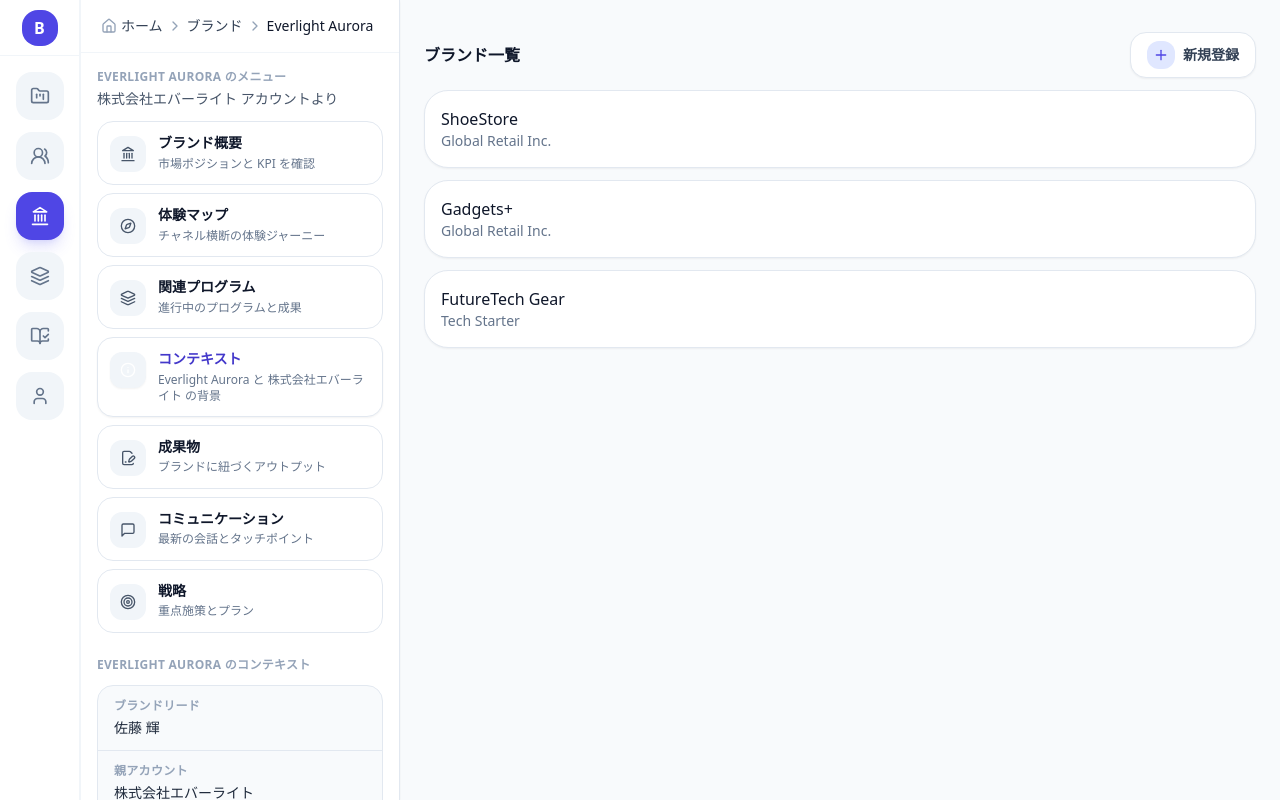
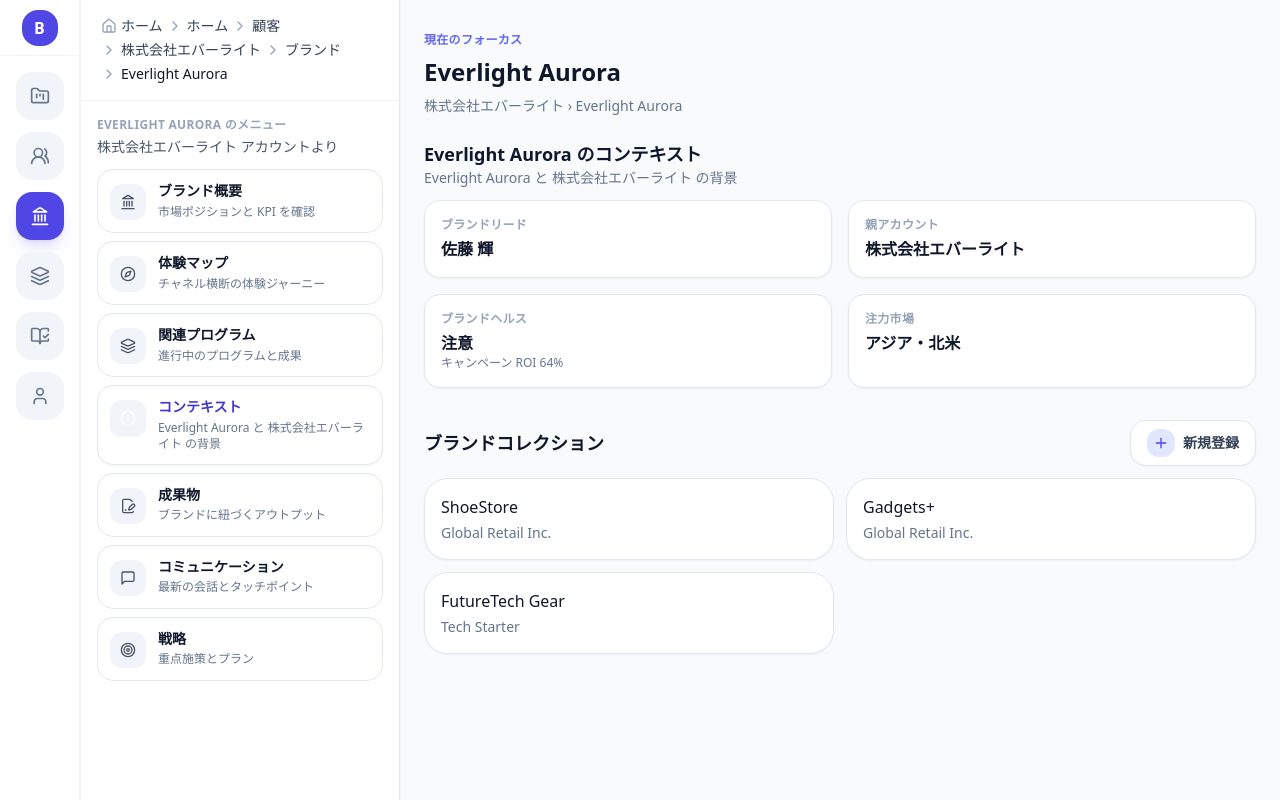
Before and after one commit to aony1215/benten_prototype, a Next.js app: page /brands in a window 1280 px wide. Built offline with nearby package versions, Linux system fonts and the light colour scheme.

Commit message:
Align breadcrumbs and central detail with hierarchy

```diff
--- a/app/brands/page.tsx
+++ b/app/brands/page.tsx
@@ -1,6 +1,6 @@
 'use client'
 import Link from 'next/link'
-import { Shell } from '@/components/Shell'
+import { HierarchyDetail, Shell } from '@/components/Shell'
 import { AddButton } from '@/components/ui/AddButton'
 
 const brands = [
@@ -12,18 +12,23 @@
 export default function Brands() {
   return (
     <Shell crumbs={[{ href: '/brands', label: 'ブランド一覧' }]}>
-      <div className="flex items-center justify-between mb-3">
-        <h1 className="font-semibold">ブランド一覧</h1>
+      <div className="space-y-8">
+        <HierarchyDetail />
+        <section className="space-y-3">
+          <div className="flex items-center justify-between">
+            <h2 className="text-lg font-semibold text-slate-900">ブランドコレクション</h2>
             <AddButton href="/brands/new">新規登録</AddButton>
           </div>
-      <div className="grid gap-3">
+          <div className="grid gap-3 md:grid-cols-2">
             {brands.map(b => (
-          <Link key={b.id} href={`/brands/${b.id}`} className="card p-4 card-hover">
-            <div className="font-medium">{b.name}</div>
+              <Link key={b.id} href={`/brands/${b.id}`} className="card card-hover flex flex-col gap-1 p-4">
+                <div className="font-medium text-slate-900">{b.name}</div>
                 <div className="text-sm text-slate-500">{b.account}</div>
               </Link>
             ))}
           </div>
+        </section>
+      </div>
     </Shell>
   )
 }
--- a/components/Shell.tsx
+++ b/components/Shell.tsx
@@ -41,6 +41,14 @@
 }
 
 type ModeNavItem = ModeNavDefinition & {
+  href: string
+  isActive: boolean
+}
+
+type NavigationItemSummary = {
+  label: string
+  description?: string
+  params?: Record<string, string>
   href: string
   isActive: boolean
 }
@@ -91,10 +99,20 @@
       items: CollectionItem[]
     }
 
+type NavigationSection = Extract<HierarchySection, { type: 'navigation' }>
+type DetailSection = Extract<HierarchySection, { type: 'context' | 'collection' }>
+
+type HierarchySelection = {
+  customer?: CustomerAccount
+  brand?: CustomerBrand | null
+  program?: CustomerProgram | null
+}
+
 type HierarchyState = {
   breadcrumbs: Crumb[]
   sections: HierarchySection[]
   activeSection: string | null
+  selection: HierarchySelection
 }
 
 type CustomerProgram = {
@@ -447,25 +465,44 @@
           ]
         : [],
       activeSection: null,
+      selection: {},
     }
   }
 }
 
-function pickCustomer(sp: ReadonlyURLSearchParams | null) {
-  const requestedId = sp?.get('customerId')
+function pickCustomer(sp: ReadonlyURLSearchParams | null, pathname: string) {
+  let requestedId = sp?.get('customerId')
+  if (!requestedId && pathname.startsWith('/customers/')) {
+    const [, , candidate] = pathname.split('/')
+    if (candidate) {
+      requestedId = candidate
+    }
+  }
   const customer = CUSTOMER_GRAPH.find(account => account.id === requestedId) ?? CUSTOMER_GRAPH[0]
   return customer
 }
 
-function findBrand(customer: CustomerAccount, sp: ReadonlyURLSearchParams | null) {
-  const requestedId = sp?.get('brandId')
+function findBrand(customer: CustomerAccount, sp: ReadonlyURLSearchParams | null, pathname: string) {
+  let requestedId = sp?.get('brandId')
+  if (!requestedId && pathname.startsWith('/brands/')) {
+    const [, , candidate] = pathname.split('/')
+    if (candidate) {
+      requestedId = candidate
+    }
+  }
   if (!requestedId) return null
   return customer.brands.find(brand => brand.id === requestedId) ?? null
 }
 
-function findProgram(brand: CustomerBrand | null, sp: ReadonlyURLSearchParams | null) {
+function findProgram(brand: CustomerBrand | null, sp: ReadonlyURLSearchParams | null, pathname: string) {
   if (!brand) return null
-  const requestedId = sp?.get('programId')
+  let requestedId = sp?.get('programId')
+  if (!requestedId && pathname.startsWith('/programs/')) {
+    const [, , candidate] = pathname.split('/')
+    if (candidate) {
+      requestedId = candidate
+    }
+  }
   if (!requestedId) return null
   return brand.programs.find(program => program.id === requestedId) ?? null
 }
@@ -512,9 +549,9 @@
   return customer[key]
 }
 function buildCustomerHierarchy({ sp, currentView, pathname }: BuilderArgs): HierarchyState {
-  const customer = pickCustomer(sp)
-  const brand = findBrand(customer, sp)
-  const program = findProgram(brand, sp)
+  const customer = pickCustomer(sp, pathname)
+  const brand = findBrand(customer, sp, pathname)
+  const program = findProgram(brand, sp, pathname)
   const activeSection = sp?.get('section') ?? 'context'
 
   const navDefinitions: ModeNavDefinition[] = []
@@ -608,6 +645,7 @@
   })
 
   const breadcrumbs: Crumb[] = [
+    { href: '/', label: 'ホーム' },
     { href: createHrefWithView('/customers', sp, 'customer'), label: '顧客' },
     {
       href: createHrefWithView(
@@ -622,6 +660,7 @@
   ]
 
   if (brand) {
+    breadcrumbs.push({ href: createHrefWithView('/brands', sp, 'brand'), label: 'ブランド' })
     breadcrumbs.push({
       href: createHrefWithView(
         '/customers',
@@ -635,6 +674,7 @@
   }
 
   if (brand && program) {
+    breadcrumbs.push({ href: createHrefWithView('/programs', sp, 'program'), label: 'プログラム' })
     breadcrumbs.push({
       href: createHrefWithView(
         '/customers',
@@ -705,7 +745,7 @@
     items: strategies,
   })
 
-  return { breadcrumbs, sections, activeSection }
+  return { breadcrumbs, sections, activeSection, selection: { customer, brand, program } }
 }
 function buildBrandHierarchy({ sp, currentView, pathname }: BuilderArgs): HierarchyState {
   const allBrands: Array<{ customer: CustomerAccount; brand: CustomerBrand }> = []
@@ -715,7 +755,13 @@
     })
   })
 
-  const requestedBrandId = sp?.get('brandId')
+  let requestedBrandId = sp?.get('brandId')
+  if (!requestedBrandId && pathname.startsWith('/brands/')) {
+    const [, , candidate] = pathname.split('/')
+    if (candidate) {
+      requestedBrandId = candidate
+    }
+  }
   const fallback = allBrands[0]
   const active = allBrands.find(entry => entry.brand.id === requestedBrandId) ?? fallback
   const { customer, brand } = active
@@ -787,6 +833,18 @@
   })
 
   const breadcrumbs: Crumb[] = [
+    { href: '/', label: 'ホーム' },
+    { href: createHrefWithView('/customers', sp, 'customer'), label: '顧客' },
+    {
+      href: createHrefWithView(
+        '/customers',
+        sp,
+        'customer',
+        { customerId: customer.id },
+        { preserve: ['customerId'] },
+      ),
+      label: customer.name,
+    },
     { href: createHrefWithView('/brands', sp, 'brand'), label: 'ブランド' },
     {
       href: createHrefWithView(
@@ -851,7 +909,7 @@
     items: brand.strategies,
   })
 
-  return { breadcrumbs, sections, activeSection }
+  return { breadcrumbs, sections, activeSection, selection: { customer, brand } }
 }
 function buildProgramHierarchy({ sp, currentView, pathname }: BuilderArgs): HierarchyState {
   const allPrograms: Array<{ customer: CustomerAccount; brand: CustomerBrand; program: CustomerProgram }> = []
@@ -863,7 +921,13 @@
     })
   })
 
-  const requestedProgramId = sp?.get('programId')
+  let requestedProgramId = sp?.get('programId')
+  if (!requestedProgramId && pathname.startsWith('/programs/')) {
+    const [, , candidate] = pathname.split('/')
+    if (candidate) {
+      requestedProgramId = candidate
+    }
+  }
   const fallback = allPrograms[0]
   const active = allPrograms.find(entry => entry.program.id === requestedProgramId) ?? fallback
   const { customer, brand, program } = active
@@ -936,6 +1000,29 @@
   })
 
   const breadcrumbs: Crumb[] = [
+    { href: '/', label: 'ホーム' },
+    { href: createHrefWithView('/customers', sp, 'customer'), label: '顧客' },
+    {
+      href: createHrefWithView(
+        '/customers',
+        sp,
+        'customer',
+        { customerId: customer.id },
+        { preserve: ['customerId'] },
+      ),
+      label: customer.name,
+    },
+    { href: createHrefWithView('/brands', sp, 'brand'), label: 'ブランド' },
+    {
+      href: createHrefWithView(
+        '/brands',
+        sp,
+        'brand',
+        { brandId: brand.id },
+        { preserve: ['brandId'] },
+      ),
+      label: brand.name,
+    },
     { href: createHrefWithView('/programs', sp, 'program'), label: 'プログラム' },
     {
       href: createHrefWithView(
@@ -1000,7 +1087,7 @@
     items: program.strategies,
   })
 
-  return { breadcrumbs, sections, activeSection }
+  return { breadcrumbs, sections, activeSection, selection: { customer, brand, program } }
 }
 const HIERARCHY_BUILDERS: Record<ViewId, HierarchyBuilder> = {
   projects: buildFallbackHierarchy(MODE_NAV_FALLBACK.projects),
@@ -1020,15 +1107,51 @@
   const builder = HIERARCHY_BUILDERS[currentView] ?? buildFallbackHierarchy([])
   const hierarchy = builder({ sp, currentView, pathname })
   const breadcrumbs = hierarchy.breadcrumbs.length ? hierarchy.breadcrumbs : crumbsFromProps ?? []
-  const hasMenu = hierarchy.sections.length > 0
+  const navigationSections = hierarchy.sections.filter(
+    (section): section is NavigationSection => section.type === 'navigation',
+  )
+  const detailSections = hierarchy.sections.filter(
+    (section): section is DetailSection => section.type !== 'navigation',
+  )
+  const navigationItems = navigationSections
+    .flatMap(section => section.items)
+    .map(item => ({
+      label: item.label,
+      description: item.description,
+      params: item.params,
+      href: item.href,
+      isActive: item.isActive,
+    }))
+  const hasMenu = navigationSections.length > 0
 
   return {
     modeOptions,
-    sections: hierarchy.sections,
+    navigationSections,
+    navigationItems,
+    detailSections,
     breadcrumbs,
     hasMenu,
     activeSection: hierarchy.activeSection,
+    selection: hierarchy.selection,
   }
+}
+
+type HierarchyContextValue = {
+  breadcrumbs: Crumb[]
+  activeSection: string | null
+  detailSections: DetailSection[]
+  navigationItems: NavigationItemSummary[]
+  selection: HierarchySelection
+}
+
+const HierarchyStateContext = React.createContext<HierarchyContextValue | null>(null)
+
+export function useHierarchyState(): HierarchyContextValue {
+  const context = React.useContext(HierarchyStateContext)
+  if (!context) {
+    throw new Error('useHierarchyState must be used within Shell')
+  }
+  return context
 }
 
 function statusLabel(status?: CollectionItem['status']) {
@@ -1046,20 +1169,22 @@
 }
 
 export function Shell({ children, crumbs }: { children: React.ReactNode; crumbs?: Crumb[] }) {
-  const { modeOptions, sections, breadcrumbs, hasMenu, activeSection } = useNav(crumbs)
+  const {
+    modeOptions,
+    navigationSections,
+    detailSections,
+    navigationItems,
+    breadcrumbs,
+    hasMenu,
+    activeSection,
+    selection,
+  } = useNav(crumbs)
   const totalRailWidth = ICON_RAIL_WIDTH + (hasMenu ? DEFAULT_MENU_WIDTH : 0)
 
-  const visibleSections = sections.filter(section => {
-    if (section.type === 'navigation') {
-      return true
-    }
-    if (!activeSection) {
-      return false
-    }
-    return section.sectionKey === activeSection
-  })
-
   return (
+    <HierarchyStateContext.Provider
+      value={{ breadcrumbs, activeSection, detailSections, navigationItems, selection }}
+    >
       <div className="min-h-screen bg-slate-50 text-slate-900">
         <aside
           className="fixed inset-y-0 left-0 z-40 flex border-r border-slate-200 bg-white shadow-sm"
@@ -1103,9 +1228,7 @@
                 <Breadcrumbs crumbs={breadcrumbs} />
               </div>
               <div className="flex-1 space-y-6 overflow-y-auto px-4 py-4">
-              {visibleSections.map(section => {
-                if (section.type === 'navigation') {
-                  return (
+                {navigationSections.map(section => (
                   <section key={section.id} className="space-y-3">
                     <div className="space-y-1">
                       <h2 className="text-xs font-semibold uppercase tracking-wide text-slate-400">{section.title}</h2>
@@ -1154,83 +1277,7 @@
                       })}
                     </div>
                   </section>
-                  )
-                }
-
-                if (section.type === 'context') {
-                  return (
-                    <section key={section.id} className="space-y-3">
-                      <h2 className="text-xs font-semibold uppercase tracking-wide text-slate-400">{section.title}</h2>
-                      <div className="rounded-2xl border border-slate-200 bg-slate-50">
-                        <dl className="divide-y divide-slate-200">
-                          {section.entries.map(entry => (
-                            <div key={`${entry.label}-${entry.value}`} className="flex flex-col gap-1 px-4 py-3">
-                              <dt className="text-xs font-semibold uppercase tracking-wide text-slate-400">{entry.label}</dt>
-                              <dd className="text-sm font-medium text-slate-800">{entry.value}</dd>
-                              {entry.meta ? (
-                                <dd className="text-xs text-slate-500">{entry.meta}</dd>
-                              ) : null}
-                            </div>
                 ))}
-                        </dl>
-                      </div>
-                    </section>
-                  )
-                }
-
-                if (section.type === 'collection') {
-                  return (
-                    <section key={section.id} className="space-y-3">
-                      <h2 className="text-xs font-semibold uppercase tracking-wide text-slate-400">{section.title}</h2>
-                      {section.items.length ? (
-                        <ul className="space-y-2">
-                          {section.items.map(item => {
-                            const content = (
-                              <div className="flex flex-col gap-2 rounded-2xl border border-slate-200 bg-white px-4 py-3 transition-colors duration-150 group-hover:border-indigo-200 group-hover:bg-indigo-50/40">
-                                <div className="flex items-start justify-between gap-3">
-                                  <div>
-                                    <p className="text-sm font-semibold text-slate-800">{item.label}</p>
-                                    {item.meta ? <p className="text-xs text-slate-500">{item.meta}</p> : null}
-                                  </div>
-                                  {item.status ? (
-                                    <span
-                                      className={clsx(
-                                        'inline-flex items-center rounded-full px-2 py-0.5 text-xs font-medium',
-                                        statusStyles(item.status),
-                                      )}
-                                    >
-                                      {statusLabel(item.status)}
-                                    </span>
-                                  ) : null}
-                                </div>
-                              </div>
-                            )
-
-                            if (item.href) {
-                              return (
-                                <li key={item.id}>
-                                  <Link
-                                    href={item.href}
-                                    className="group block rounded-2xl focus-visible:outline-none focus-visible:ring-2 focus-visible:ring-indigo-200"
-                                  >
-                                    {content}
-                                  </Link>
-                                </li>
-                              )
-                            }
-
-                            return <li key={item.id}>{content}</li>
-                          })}
-                        </ul>
-                      ) : (
-                        <p className="text-xs text-slate-500">{section.emptyText}</p>
-                      )}
-                    </section>
-                  )
-                }
-
-                return null
-              })}
               </div>
             </div>
           </div>
@@ -1239,5 +1286,111 @@
           <main className="mx-auto max-w-6xl px-6 py-8">{children}</main>
         </div>
       </div>
+    </HierarchyStateContext.Provider>
   )
 }
+
+export function HierarchyDetail({
+  emptyState,
+}: {
+  emptyState?: React.ReactNode
+}): JSX.Element {
+  const { activeSection, detailSections, navigationItems, selection, breadcrumbs } = useHierarchyState()
+
+  const focusName = selection.program?.name ?? selection.brand?.name ?? selection.customer?.name ?? '選択中の項目'
+  const hierarchyTrail = [selection.customer?.name, selection.brand?.name, selection.program?.name]
+    .filter(Boolean)
+    .join(' › ')
+  const activeDetail = detailSections.find(section => section.sectionKey === activeSection) ?? null
+  const activeNav = navigationItems.find(item => item.params?.section === activeSection)
+  const sectionTitle = activeDetail?.title ?? activeNav?.label ?? 'セクション'
+  const sectionDescription = activeNav?.description
+
+  const renderContext = (section: Extract<DetailSection, { type: 'context' }>) => {
+    if (!section.entries.length) {
+      return (
+        <div className="rounded-2xl border border-dashed border-slate-200 bg-white/60 p-6 text-center text-sm text-slate-500">
+          コンテキスト情報はまだ登録されていません。
+        </div>
+      )
+    }
+    return (
+      <div className="grid gap-4 md:grid-cols-2">
+        {section.entries.map(entry => (
+          <div key={`${entry.label}-${entry.value}`} className="rounded-2xl border border-slate-200 bg-white p-4 shadow-sm">
+            <div className="text-xs font-semibold uppercase tracking-wide text-slate-400">{entry.label}</div>
+            <div className="mt-1 text-base font-semibold text-slate-900">{entry.value}</div>
+            {entry.meta ? <div className="text-xs text-slate-500">{entry.meta}</div> : null}
+          </div>
+        ))}
+      </div>
+    )
+  }
+
+  const renderCollection = (section: Extract<DetailSection, { type: 'collection' }>) => {
+    if (!section.items.length) {
+      return (
+        <div className="rounded-2xl border border-dashed border-slate-200 bg-white/60 p-6 text-center text-sm text-slate-500">
+          {section.emptyText ?? 'まだデータがありません'}
+        </div>
+      )
+    }
+
+    return (
+      <ul className="grid gap-3">
+        {section.items.map(item => (
+          <li key={item.id}>
+            <div className="flex flex-col gap-2 rounded-2xl border border-slate-200 bg-white p-4 shadow-sm">
+              <div className="flex items-start justify-between gap-3">
+                <div>
+                  <p className="text-sm font-semibold text-slate-900">{item.label}</p>
+                  {item.meta ? <p className="text-xs text-slate-500">{item.meta}</p> : null}
+                </div>
+                {item.status ? (
+                  <span className={clsx('inline-flex items-center rounded-full px-2 py-0.5 text-xs font-medium', statusStyles(item.status))}>
+                    {statusLabel(item.status)}
+                  </span>
+                ) : null}
+              </div>
+            </div>
+          </li>
+        ))}
+      </ul>
+    )
+  }
+
+  let body: React.ReactNode = null
+  if (activeDetail) {
+    if (activeDetail.type === 'context') {
+      body = renderContext(activeDetail)
+    } else if (activeDetail.type === 'collection') {
+      body = renderCollection(activeDetail)
+    }
+  } else {
+    body =
+      emptyState ?? (
+        <div className="rounded-2xl border border-dashed border-slate-200 bg-white/60 p-6 text-center text-sm text-slate-500">
+          メニューからセクションを選択してください。
+        </div>
+      )
+  }
+
+  return (
+    <section className="space-y-6">
+      <header className="space-y-2">
+        <div className="text-xs font-semibold uppercase tracking-wide text-indigo-500">現在のフォーカス</div>
+        <h1 className="text-2xl font-semibold text-slate-900">{focusName}</h1>
+        <div className="text-sm text-slate-500">
+          {hierarchyTrail || breadcrumbs.map(crumb => crumb.label).join(' › ')}
+        </div>
+      </header>
+      <div className="space-y-3">
+        <div>
+          <h2 className="text-lg font-semibold text-slate-900">{sectionTitle}</h2>
+          {sectionDescription ? <p className="text-sm text-slate-500">{sectionDescription}</p> : null}
+        </div>
+        {body}
+      </div>
+    </section>
+  )
+}
```
Also changed, not shown: app/customers/page.tsx (+11 -6 lines), app/programs/page.tsx (+13 -7 lines). Lines whose indentation alone changed are shown as unchanged.
